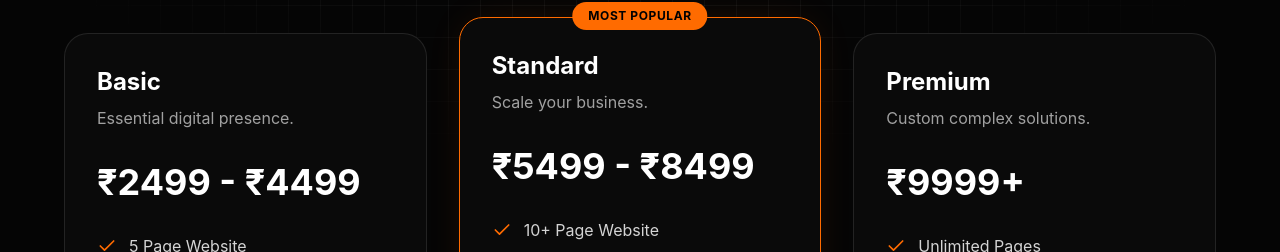
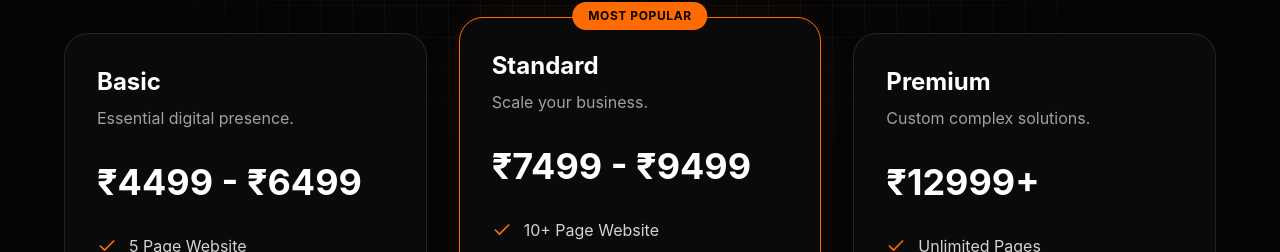
Before and after one commit to Madhusudhan-10/new-flows, a React (Vite) app: page / in a window 1280 px wide. Shown: the part 3056-3308 px from the top of the page. Built offline with nearby package versions, Linux system fonts and the light colour scheme.

Commit message:
feat: Update pricing tiers for web design packages
Adjusts the price ranges for the "Basic", "Standard", and "Premium" web design packages to reflect updated service offerings and market positioning.

```diff
--- a/src/App.tsx
+++ b/src/App.tsx
@@ -309,7 +309,7 @@ export default function App() {
               <h3 className="text-2xl font-bold mb-2">Basic</h3>
               <p className="text-neutral-400 mb-8">Essential digital presence.</p>
               <div className="flex items-baseline gap-2 mb-8">
-                <span className="text-4xl font-bold">₹2499 - ₹4499</span>
+                <span className="text-4xl font-bold">₹4499 - ₹6499</span>
               </div>
               <ul className="space-y-4 mb-12 flex-1">
                 {['5 Page Website', 'Basic SEO Setup', 'Mobile Responsive', 'Contact Form'].map((feature, i) => (
@@ -338,7 +338,7 @@ export default function App() {
               <h3 className="text-2xl font-bold mb-2">Standard</h3>
               <p className="text-neutral-400 mb-8">Scale your business.</p>
               <div className="flex items-baseline gap-2 mb-8">
-                <span className="text-4xl font-bold">₹5499 - ₹8499</span>
+                <span className="text-4xl font-bold">₹7499 - ₹9499</span>
               </div>
               <ul className="space-y-4 mb-12 flex-1">
                 {['10+ Page Website', 'CMS Integration', 'Advanced Analytics', 'Technical SEO Audit'].map((feature, i) => (
@@ -364,7 +364,7 @@ export default function App() {
               <h3 className="text-2xl font-bold mb-2">Premium</h3>
               <p className="text-neutral-400 mb-8">Custom complex solutions.</p>
               <div className="flex items-baseline gap-2 mb-8">
-                <span className="text-4xl font-bold">₹9999+</span>
+                <span className="text-4xl font-bold">₹12999+</span>
               </div>
               <ul className="space-y-4 mb-12 flex-1">
                 {['Unlimited Pages', 'Custom Web App', 'Priority Support', 'Dedicated Manager'].map((feature, i) => (
```
